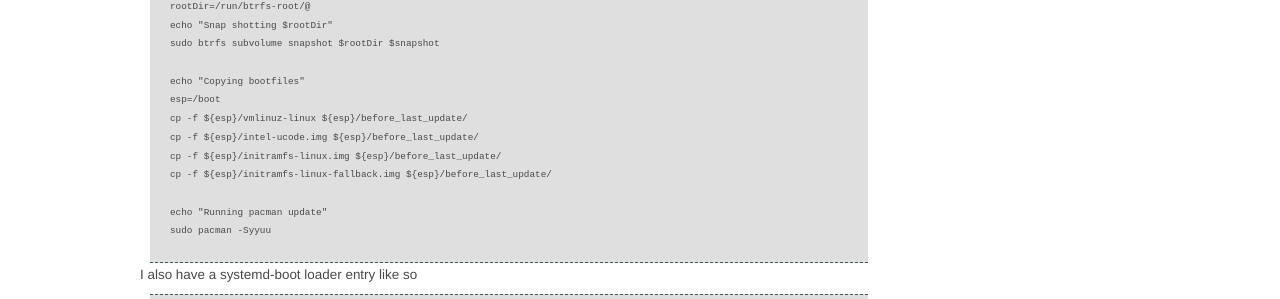
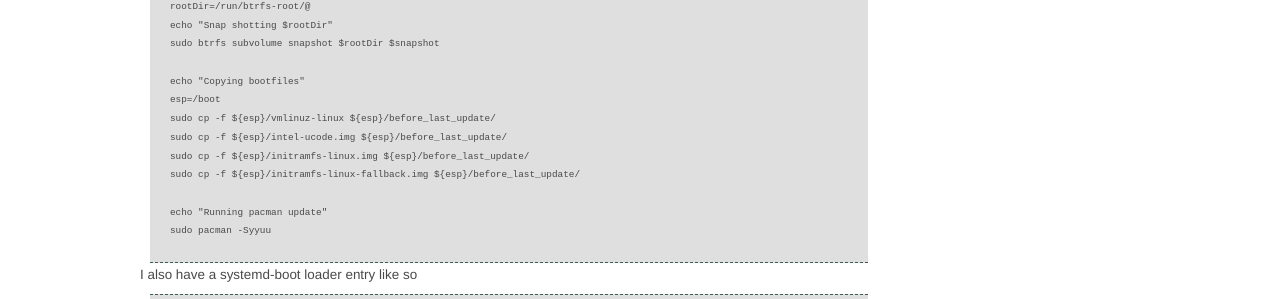
Before and after one commit to bugthing/bugthing.github.com, a Jekyll site: the page built from _posts/2023-06-27-system-boot-snapshot.markdown, in a window 1280 px wide. Shown: the part 392-691 px from the top of the page. Built offline with Jekyll 4.4.1, drawn with Linux system fonts in a browser that asks for light colours; some of the changed text lies outside the part shown.

Commit message:
fix post example script

```diff
--- a/_posts/2023-06-27-system-boot-snapshot.markdown
+++ b/_posts/2023-06-27-system-boot-snapshot.markdown
@@ -26,10 +26,10 @@ sudo btrfs subvolume snapshot $rootDir $snapshot
 
 echo "Copying bootfiles"
 esp=/boot
-cp -f ${esp}/vmlinuz-linux ${esp}/before_last_update/
-cp -f ${esp}/intel-ucode.img ${esp}/before_last_update/
-cp -f ${esp}/initramfs-linux.img ${esp}/before_last_update/
-cp -f ${esp}/initramfs-linux-fallback.img ${esp}/before_last_update/
+sudo cp -f ${esp}/vmlinuz-linux ${esp}/before_last_update/
+sudo cp -f ${esp}/intel-ucode.img ${esp}/before_last_update/
+sudo cp -f ${esp}/initramfs-linux.img ${esp}/before_last_update/
+sudo cp -f ${esp}/initramfs-linux-fallback.img ${esp}/before_last_update/
 
 echo "Running pacman update"
 sudo pacman -Syyuu
```
